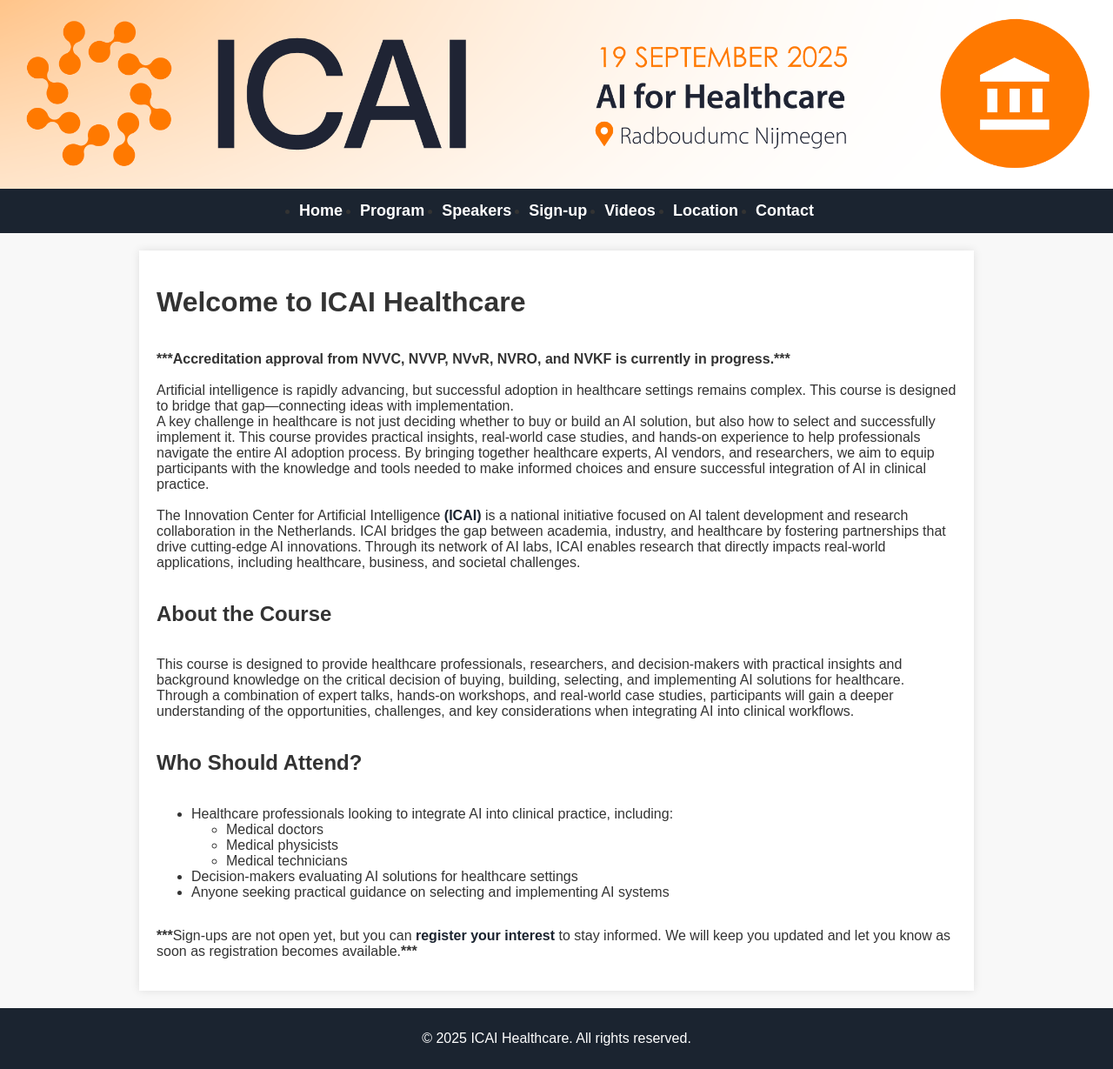
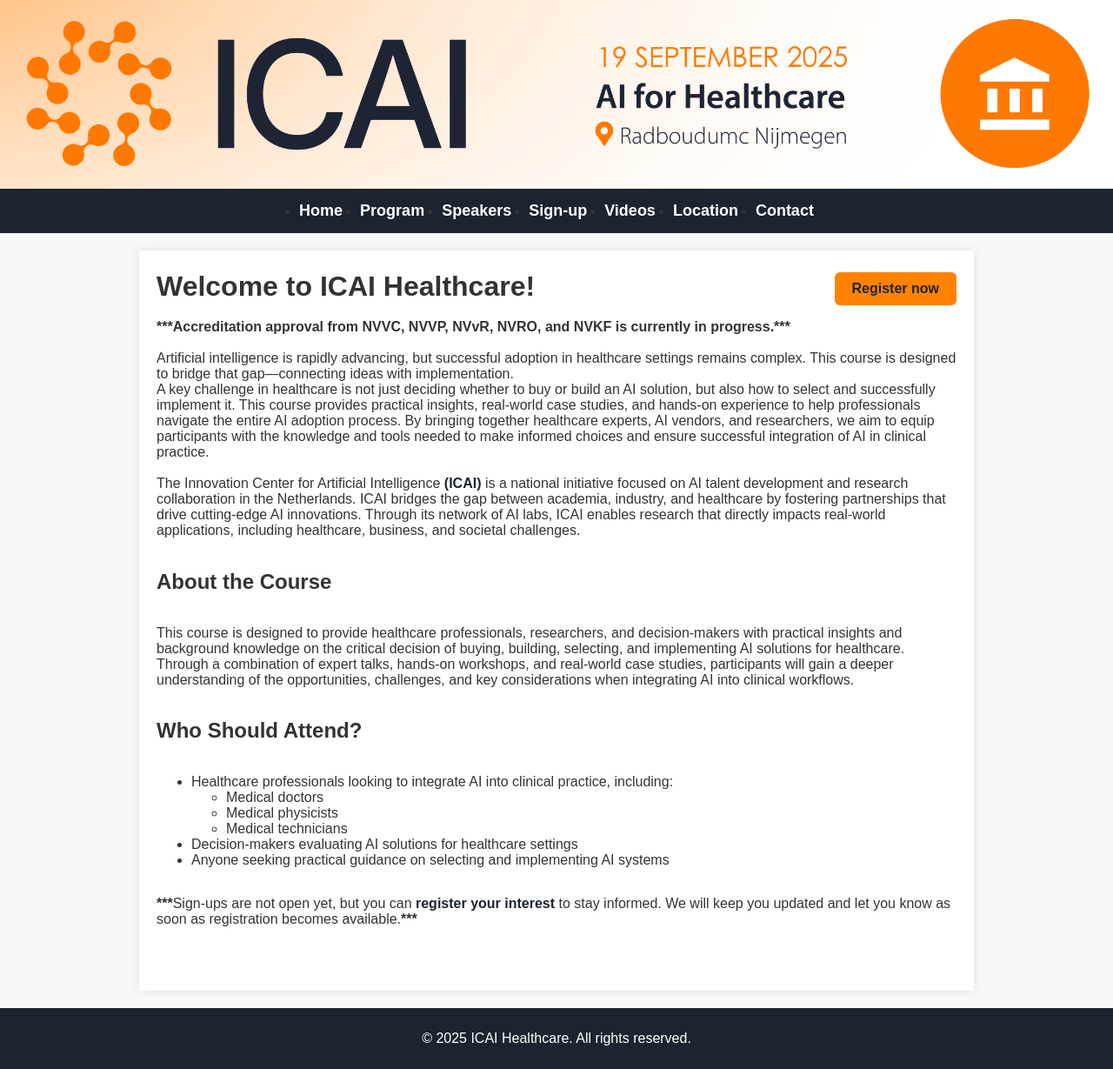
Before and after one commit to marliebesouw/marliebesouw.github.io, a Jekyll site: the page built from index.md, in a window 1280 px wide. Shown: the whole page at 87% size. Built offline with Jekyll 4.4.1, drawn with Linux system fonts in a browser that asks for light colours; some of the changed lines change nothing that is shown.

Commit message:
added button on homepage

```diff
--- a/index.md
+++ b/index.md
@@ -2,7 +2,23 @@
 layout: default
 title: Welcome to ICAI-Healthcare
 ---
-# Welcome to ICAI Healthcare
+
+<div style="display: flex; justify-content: space-between; align-items: center; flex-wrap: wrap;">
+  <h1 style="margin: 0;">Welcome to ICAI Healthcare!</h1>
+  <a href="https://registratie.radboudumc.nl/166356/subscribe" target="_blank" style="
+    background-color:rgb(255, 130, 3);
+    color: rgb(27, 36, 48);
+    padding: 10px 20px;
+    text-decoration: none;
+    border-radius: 6px;
+    font-size: 16px;
+    font-weight: bold;
+    margin-top: 5px;
+  ">
+    Register now
+  </a>
+</div>
+
 <div class="content">
     <p>
    <strong> ***Accreditation approval from NVVC, NVVP, NVvR, NVRO, and NVKF is currently in progress.***</strong><br><br>
```
